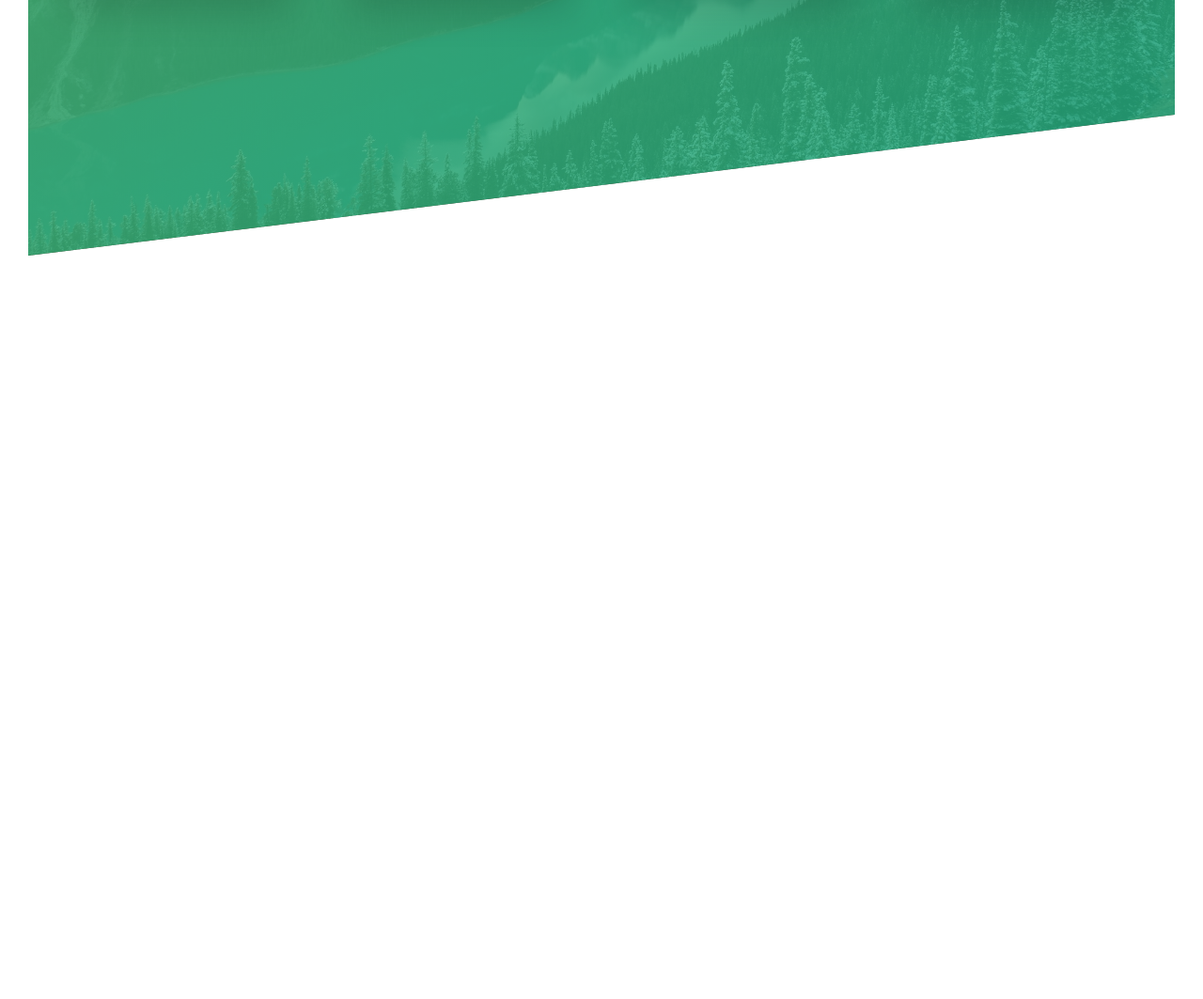
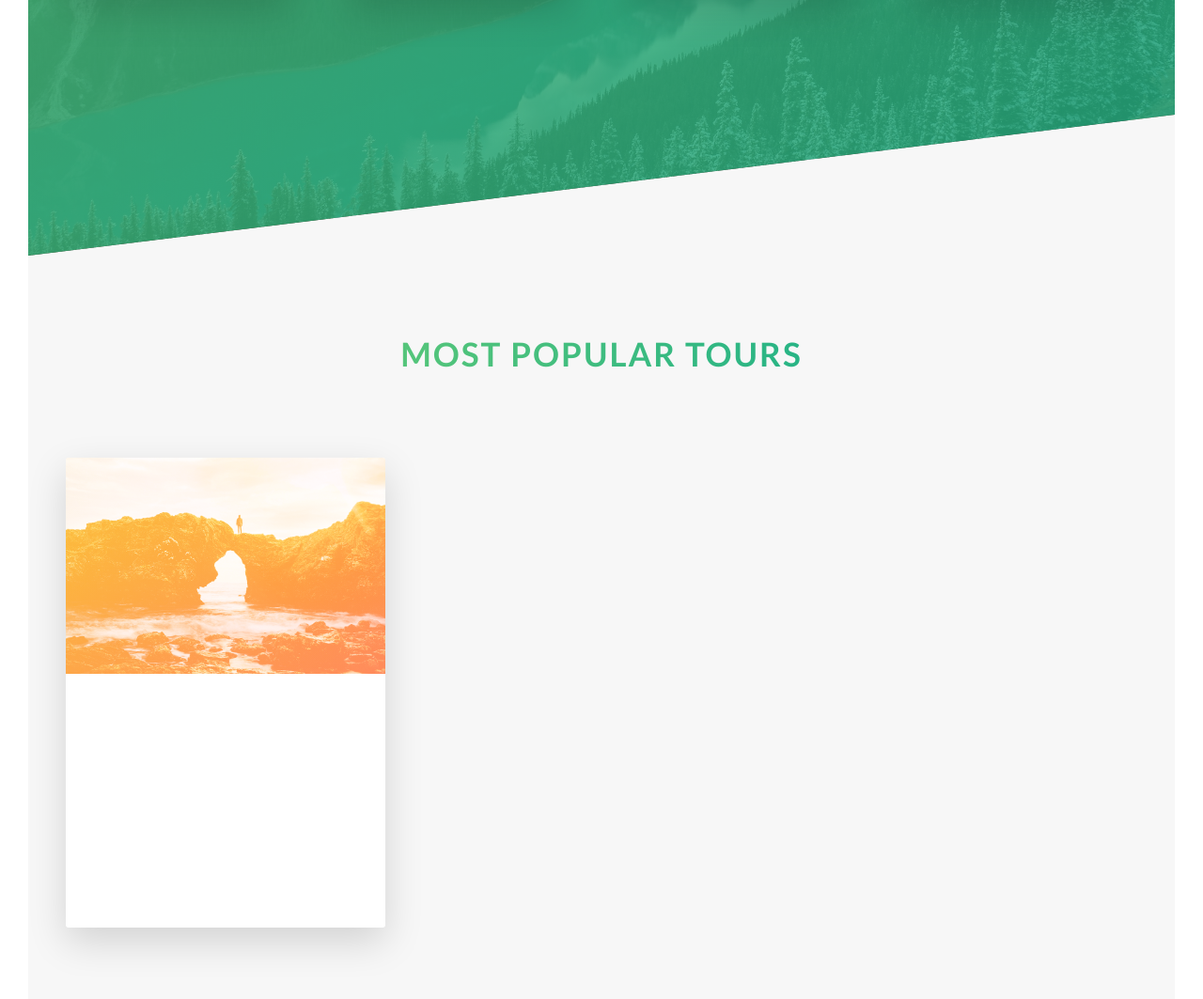
Before and after one commit to cpeter52/advancedCSS, a plain HTML site: page index.html in a window 1280 px wide. Shown: the part 1973-3036 px from the top of the page at 94% size. Before the commit the page ends 2245 px from the top, so only its background shows below. Drawn offline with Linux system fonts and the light colour scheme.

Commit message:
tour cards

```diff
--- a/css/style.css
+++ b/css/style.css
@@ -175,6 +175,47 @@ body {
   box-shadow: 0 0.5rem 1rem rgba(0, 0, 0, 0.15);
   transform: translateY(2px); }
 
+.card {
+  perspective: 150rem;
+  -moz-perspective: 150rem;
+  position: relative;
+  height: 50rem; }
+  .card__side {
+    background-color: orangered;
+    color: white;
+    font-size: 2rem;
+    height: 50rem;
+    transition: all .8s ease;
+    position: absolute;
+    top: 0;
+    left: 0;
+    width: 100%;
+    backface-visibility: hidden;
+    border-radius: 3px;
+    overflow: hidden;
+    box-shadow: 0 1.5rem 4rem rgba(0, 0, 0, 0.15); }
+    .card__side--front {
+      background-color: #fff; }
+    .card__side--back {
+      transform: rotateY(180deg); }
+      .card__side--back-1 {
+        background-image: linear-gradient(to right bottom, #fbb900, #ff7730); }
+  .card:hover .card__side--front {
+    transform: rotateY(-180deg); }
+  .card:hover .card__side--back {
+    transform: rotateY(0); }
+  .card__picture {
+    background-size: cover;
+    height: 23rem;
+    background-blend-mode: screen; }
+    .card__picture--1 {
+      background-image: linear-gradient(to right bottom, #fbb900, #ff7730), url(../img/nat-5.jpg);
+      height: 23rem; }
+    .card__picture--2 {
+      background-image: url(../img/nat-5.img); }
+    .card__picture--3 {
+      background-image: url(../img/nat-5.img); }
+
 .composition {
   position: relative; }
   .composition__photo {
@@ -280,3 +321,8 @@ body {
   margin-top: -11.5rem; }
   .section-features > * {
     transform: skewY(7deg); }
+
+.section-tours {
+  background-color: #f7f7f7;
+  padding: 25rem 0 50rem 0;
+  margin-top: -10rem; }
--- a/index.html
+++ b/index.html
@@ -100,6 +100,42 @@
                     </div>
                 </div>
             </section>
+
+            <section class="section-tours">
+                <div class="u-center-text u-margin-bottom-big">
+                    <h2 class="heading-secondary">
+                        Most popular tours
+                    </h2>
+                </div>
+
+                <div class=row>
+                    <div class="col-1-of-3">
+                        <div class="card">
+                            <div class="card__side card__side--front">
+                                <div class="card__picture card__picture--1">
+
+                                </div>
+                                <div class="card__heading">
+                                    Heading
+                                </div>
+                                <div class="car__details">
+                                    Details
+                                </div>
+
+                            </div>
+                            <div class="card__side card__side--back card__side--back-1">
+                                BACK
+                            </div>
+                        </div>
+                    </div>
+                    <div class="col-1-of-3">
+
+                    </div>
+                    <div class="col-1-of-3">
+
+                    </div>
+                </div>
+            </section>
         </main>
 
         <!--
--- /dev/null
+++ b/sass/components/_card.scss
@@ -0,0 +1,68 @@
+.card {
+
+    perspective: 150rem;
+    -moz-perspective: 150rem;
+    position: relative;
+    height: 50rem;
+
+    &__side {
+        background-color: orangered;
+        color: white;
+        font-size: 2rem;
+
+        height: 50rem;
+        transition: all .8s ease;
+        position: absolute;
+        top: 0;
+        left: 0;
+        width: 100%;
+        backface-visibility: hidden;
+        border-radius: 3px;
+        overflow: hidden;
+        box-shadow: 0 1.5rem 4rem rgba($color-black, .15);
+
+        &--front {
+            background-color: $color-white;
+        }
+
+        &--back {
+            transform: rotateY(180deg);
+
+            &-1 {
+                background-image: linear-gradient(to right bottom, $color-secondary-light, $color-secondary-dark);
+
+            }
+        }
+    }
+
+    &:hover &__side--front {
+        transform: rotateY(-180deg);
+    }
+
+    &:hover &__side--back {
+        transform: rotateY(0);
+    }
+
+
+    //Front side styling
+    &__picture {
+
+        background-size: cover;
+        height: 23rem;
+        background-blend-mode: screen;
+
+        &--1 {
+            background-image: linear-gradient(to right bottom, $color-secondary-light, $color-secondary-dark), url(../img/nat-5.jpg);
+            height: 23rem;
+        }
+
+        &--2 {
+            background-image: url(../img/nat-5.img);
+        }
+
+        &--3 {
+            background-image: url(../img/nat-5.img);
+        }
+    }
+
+}
--- a/sass/main.scss
+++ b/sass/main.scss
@@ -9,6 +9,7 @@
 @import "base/utilities";
 
 @import "components/button";
+@import "components/card";
 @import "components/composition";
 @import "components/_feature-box";
 
--- a/sass/pages/_home.scss
+++ b/sass/pages/_home.scss
@@ -16,3 +16,10 @@
         transform: skewY(7deg);
     }
 }
+
+.section-tours {
+    background-color: $color-grey-light-1;
+    padding: 25rem 0 50rem 0;
+    margin-top: -10rem;
+
+}
```
Also changed, not shown: sass/abstracts/_variables.scss (+7 -0 lines).
